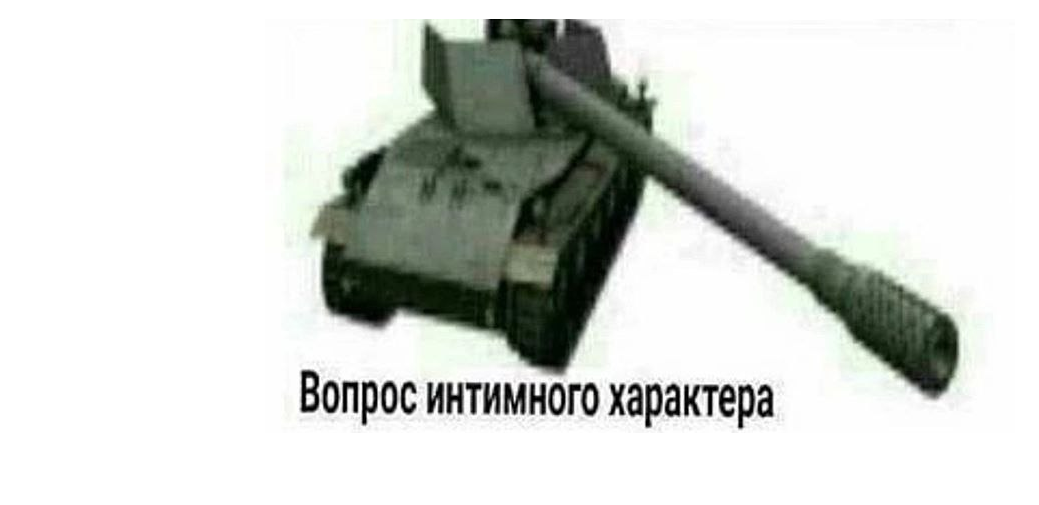
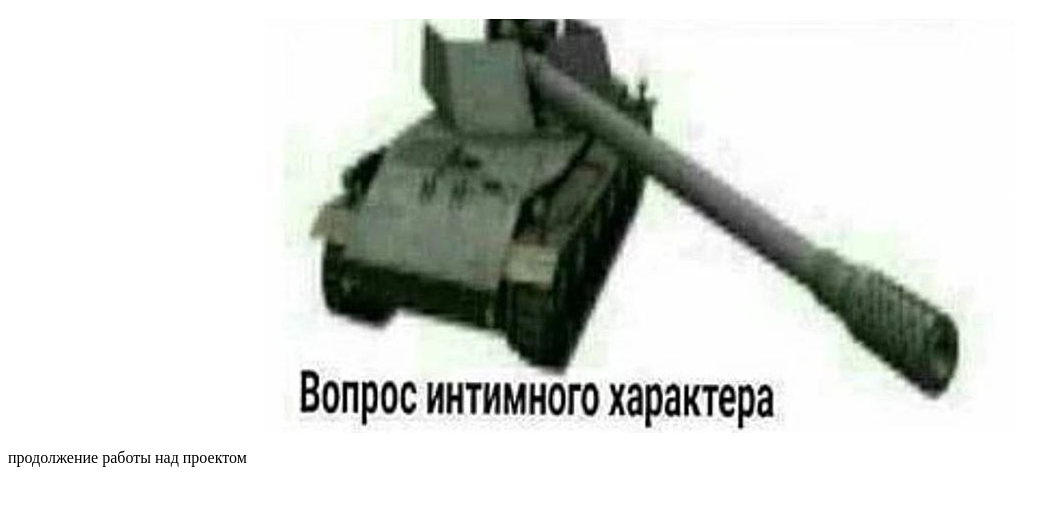
Before and after one commit to chelovek7979/test-html, a plain HTML site: page index.html in a window 1280 px wide. Shown: the part 61-566 px from the top of the page, without its empty margins (0-1039 px from the left). Drawn offline with Linux system fonts and the light colour scheme.

Commit message:
second commit

```diff
--- a/index.html
+++ b/index.html
@@ -9,5 +9,6 @@
 <body>
     <h1>Hello world</h1>
     <img src="image/photo_2023-01-25_18-17-17.jpg" alt="">
+    <p>продолжение работы над проектом</p>
 </body>
 </html>
```
